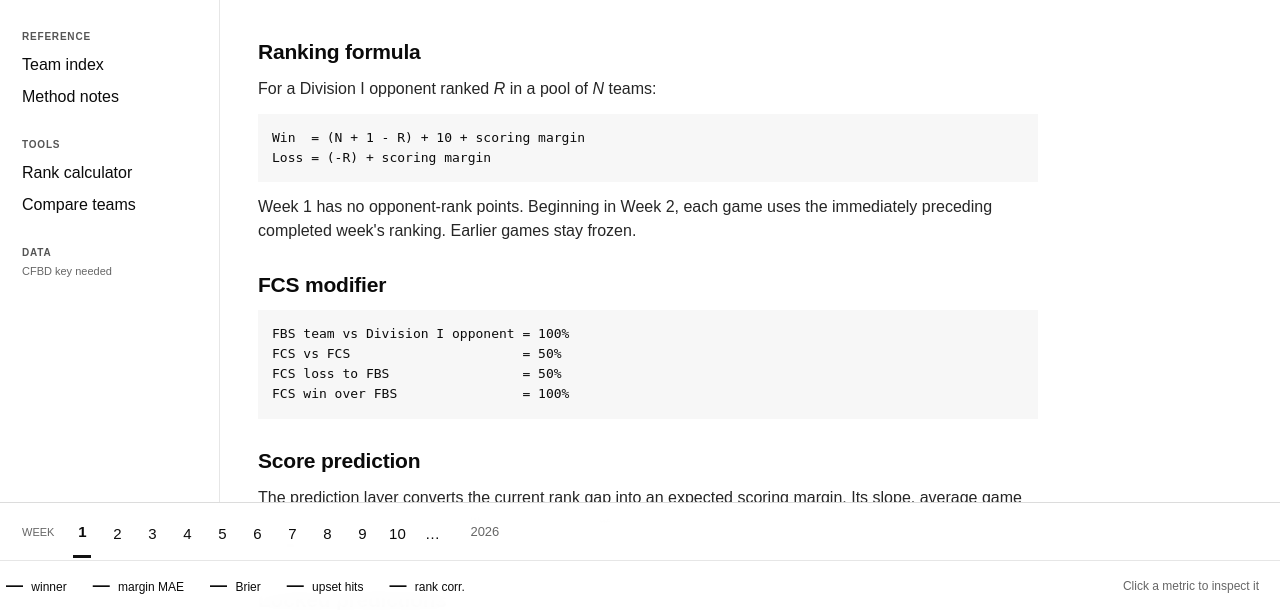
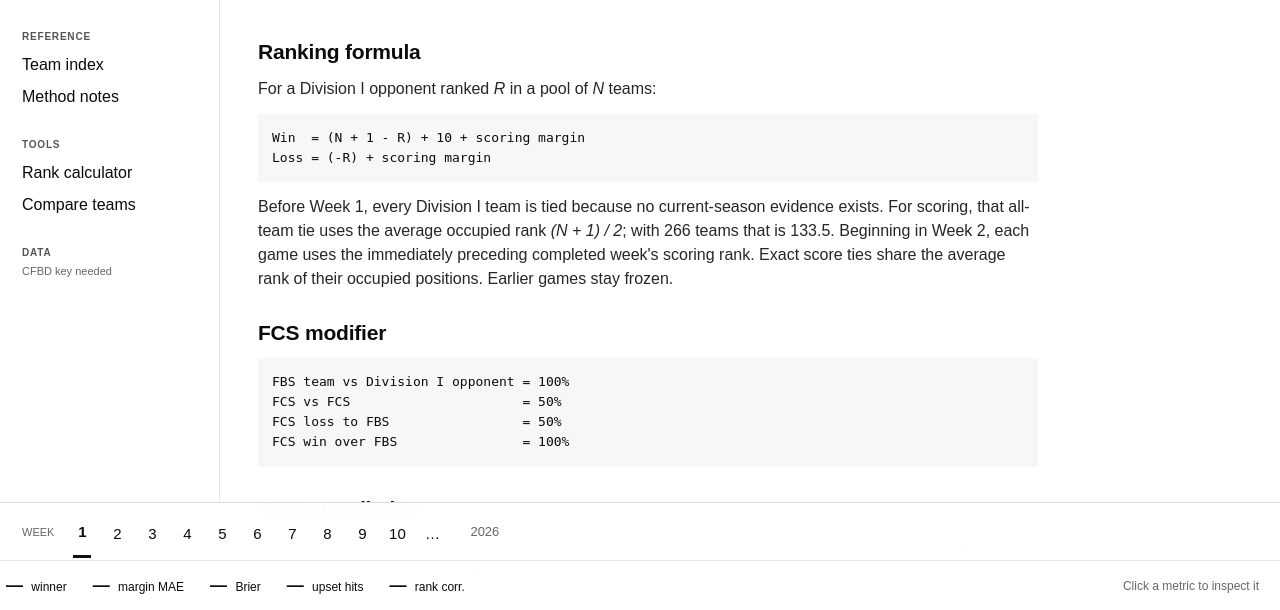
Before and after one commit to larrybillinger/NCAA_BCS_RANKING_CALCULATOR, a FastAPI app: page /method in a window 1280 px wide. Shown: the part 190-800 px from the top of the page. Run offline with FastAPI, Linux system fonts and the light colour scheme.

Commit message:
Update public method page for tied-pool baseline

```diff
--- a/src/ncaa_rankings/web/templates/method.html
+++ b/src/ncaa_rankings/web/templates/method.html
@@ -7,7 +7,7 @@
 <p>For a Division I opponent ranked <em>R</em> in a pool of <em>N</em> teams:</p>
 <pre>Win  = (N + 1 - R) + 10 + scoring margin
 Loss = (-R) + scoring margin</pre>
-<p>Week 1 has no opponent-rank points. Beginning in Week 2, each game uses the immediately preceding completed week's ranking. Earlier games stay frozen.</p>
+<p>Before Week 1, every Division I team is tied because no current-season evidence exists. For scoring, that all-team tie uses the average occupied rank <em>(N + 1) / 2</em>; with 266 teams that is 133.5. Beginning in Week 2, each game uses the immediately preceding completed week's scoring rank. Exact score ties share the average rank of their occupied positions. Earlier games stay frozen.</p>
 <h2>FCS modifier</h2>
 <pre>FBS team vs Division I opponent = 100%
 FCS vs FCS                      = 50%
```
